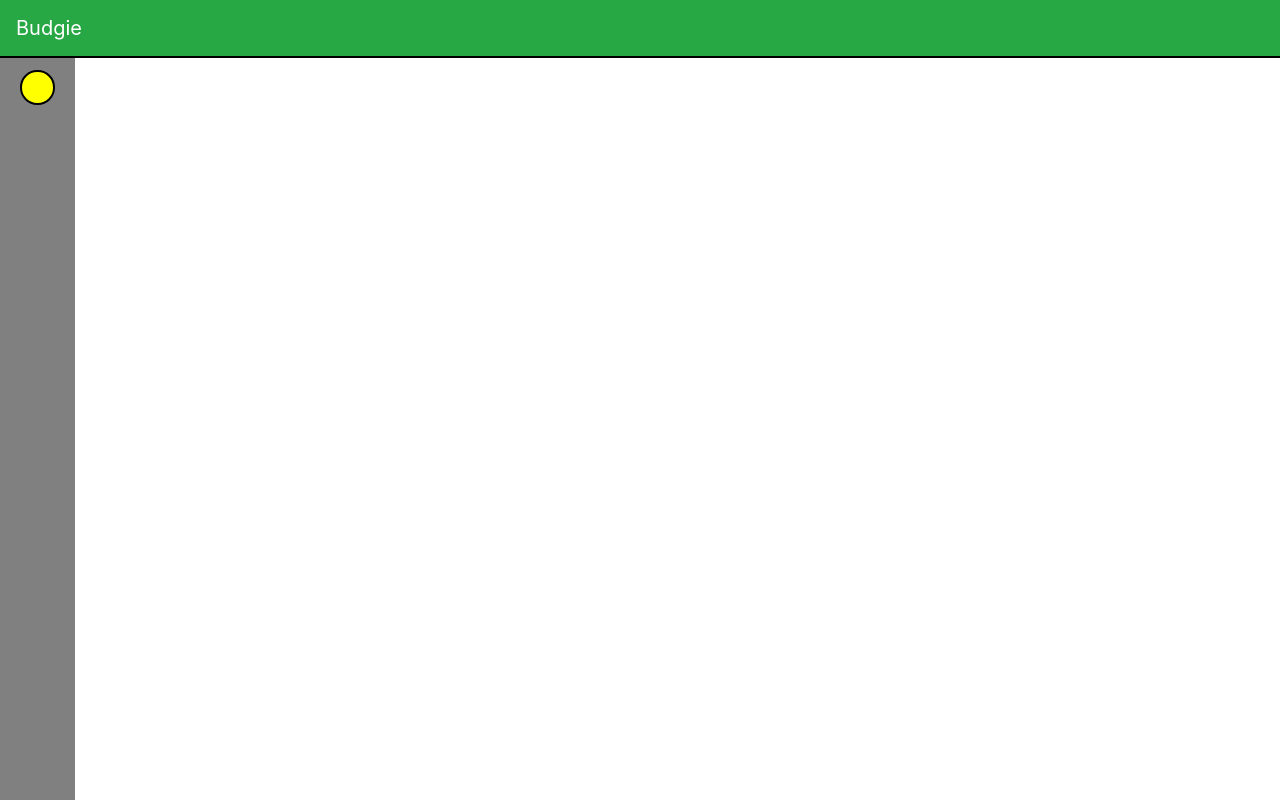
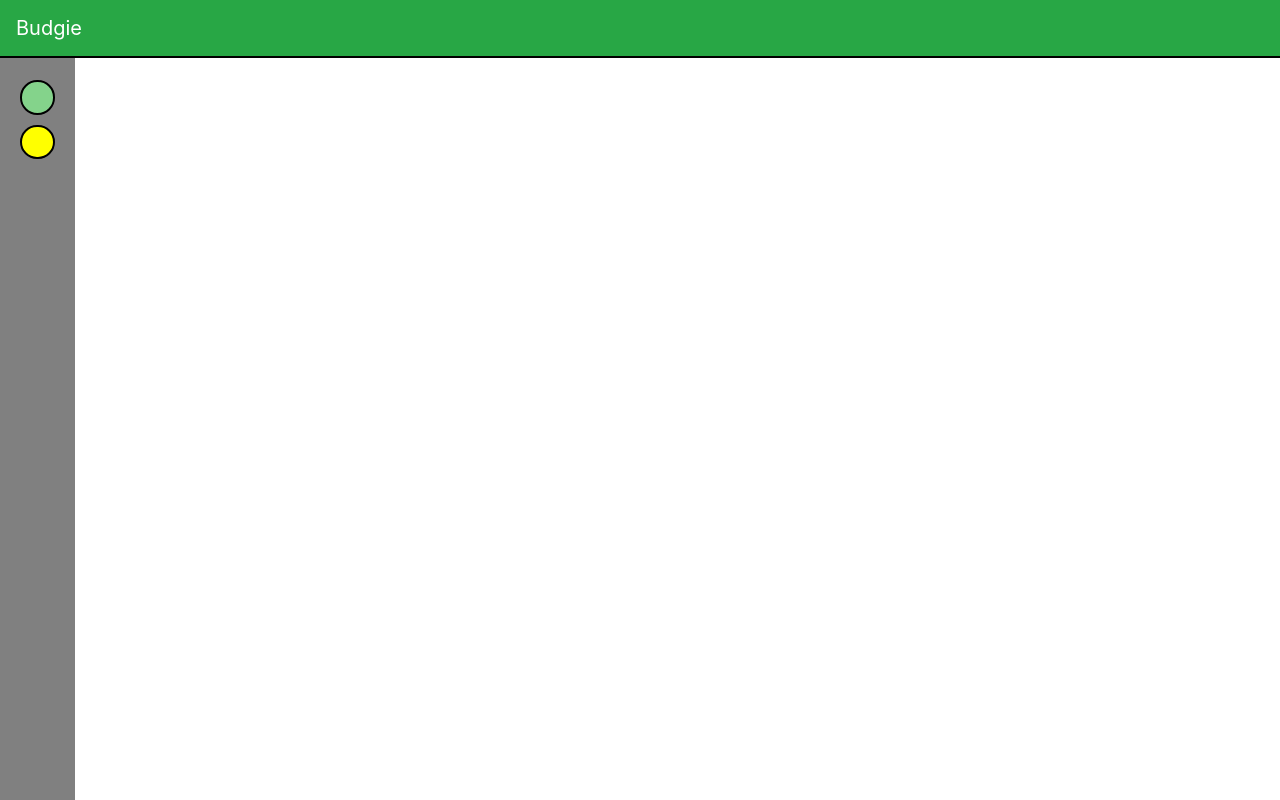
Before and after one commit to aj-reid14/Budgie, a React (Create React App) app in the folder client/: page / in a window 1280 px wide. Built offline with nearby package versions, Linux system fonts and the light colour scheme.

Commit message:
added template class that will display created budgets on the sidebar

```diff
--- a/client/src/components/Sidebar/index.js
+++ b/client/src/components/Sidebar/index.js
@@ -1,10 +1,18 @@
-import React from "react";
+import React, { Component } from "react";
 import "./style.css";
 
-export default function Sidebar() {
-    return (
-        <div id="sidebar">
-            <div id="create-budget" data-toggle="modal" data-target="#new-budget-modal"></div>
-        </div>
-    )
+class Sidebar extends Component {
+
+    render() {
+
+        return (
+            <div id="sidebar">
+                {this.props.children}
+                <div className="user-bdgt"></div>
+                <div id="create-budget" data-toggle="modal" data-target="#new-budget-modal"></div>
+            </div>
+        )
+    }
 }
+
+export default Sidebar;
--- a/client/src/components/Sidebar/style.css
+++ b/client/src/components/Sidebar/style.css
@@ -7,6 +7,7 @@
     left: 0;
     padding: 20px;
     background-color: grey;
+    overflow-y: auto;
 }
 
 #create-budget {
@@ -17,12 +18,48 @@
     height: 34.5px;
     top: 50px;
     z-index: -5;
+    margin: 10px 0;
 
     border: 2px solid black;
     border-color: black;
     border-radius: 17.25px;
 }
 
-#create-budget:hover {
+.user-bdgt {
+    position: relative;
+    margin: auto;
+    background-color: rgb(132, 211, 139);
+    width: 100%;
+    height: 34.5px;
+    top: 50px;
+    z-index: -5;
+    margin: 10px 0;
+
+    border: 2px solid black;
+    border-color: black;
+    border-radius: 17.25px;
+}
+
+#create-budget:hover, .user-bdgt:hover {
     border-color: white;
 }
+
+/* width */
+::-webkit-scrollbar {
+    width: 0px;
+  }
+
+  /* Track */
+  ::-webkit-scrollbar-track {
+    background: #f1f1f1;
+  }
+
+  /* Handle */
+  ::-webkit-scrollbar-thumb {
+    background: #888;
+  }
+
+  /* Handle on hover */
+  ::-webkit-scrollbar-thumb:hover {
+    background: #555;
+  }
```
